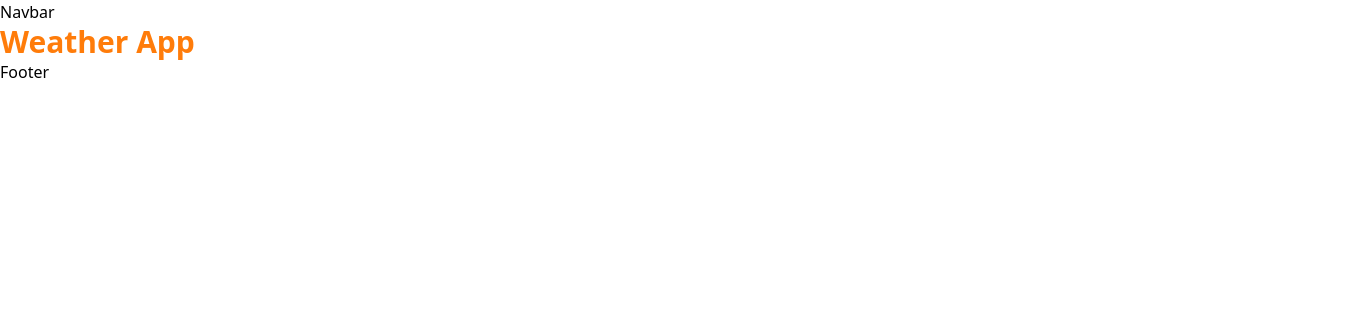
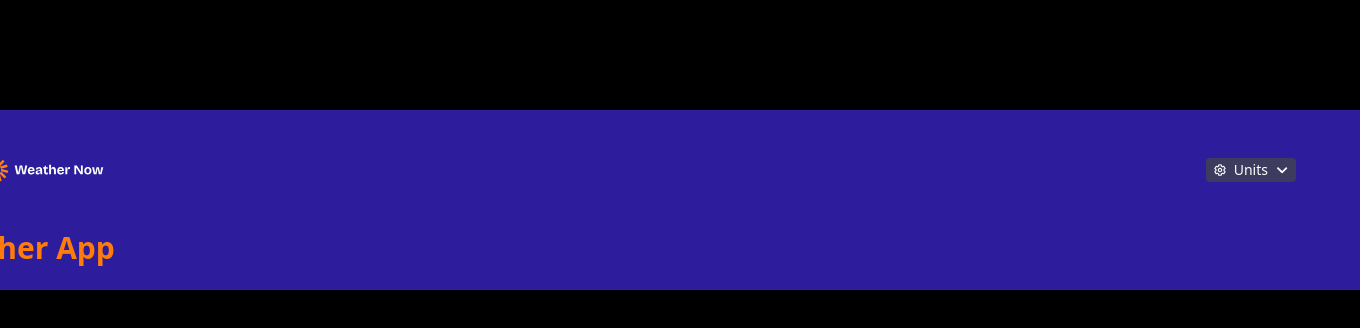
Before and after one commit to Paulo-Borges/weatherAppNow, a React (Vite) app: page / in a window 1280 px wide. Shown: the top 328 px of the page, 1360 px wide, since content can reach past the window. Built offline with nearby package versions, Linux system fonts and the light colour scheme.

Commit message:
feat: Starting Navbar

```diff
--- a/src/App.jsx
+++ b/src/App.jsx
@@ -1,12 +1,11 @@
 import { Outlet } from "react-router-dom";
-import  Navbar from "../src/components/Navbar"
+import Navbar from "../src/components/Navbar";
 import Footer from "../src/components/Footer";
 
 function App() {
   return (
-    <div>
-
-      <Navbar className="text-o" />
+    <div className="max-w-[1440px] bg-Blue-700">
+      <Navbar className="" />
       <h1 class="text-3xl font-bold text-Orange-500">Weather App</h1>
       <Outlet />
       <Footer />
--- a/src/components/Navbar.jsx
+++ b/src/components/Navbar.jsx
@@ -1,9 +1,19 @@
 import React from "react";
+import Logo from "../../public/logo.svg";
+import Units from "../../public/icon-units.svg";
+import Dropdown from "../../public/icon-dropdown.svg";
 
 const Navbar = () => {
   return (
-    <div>
-      <h1>Navbar</h1>
+    <div className="flex items-center w-[1440px] justify-between px-16 ">
+      <div>
+        <img src={Logo} alt="logo weather now" className="w-30 h-30" />
+      </div>
+      <button className="flex items-center gap-2 bg-Neutral-600 px-2 py-0.5 rounded cursor-pointer">
+        <img src={Units} alt="logo" className="w-3 h-3" />
+        <span className="text-sm">Units</span>
+        <img src={Dropdown} alt="logo" className="w-3 h-3" />
+      </button>
     </div>
   );
 };
--- a/src/global.css
+++ b/src/global.css
@@ -1,4 +1,19 @@
 @import "tailwindcss";
+
+:root {
+  margin: 0;
+  padding: 0;
+  box-sizing: border-box;
+}
+
+body {
+  display: flex;
+  justify-content: center;
+  align-items: center;
+  height: 50vh;
+  background-color: black;
+  color: white;
+}
 
 @theme {
   --color-Neutral: hsl(243, 96%, 9%);
--- a/src/routes/ErrorPage.jsx
+++ b/src/routes/ErrorPage.jsx
@@ -2,7 +2,7 @@ import React from "react";
 
 const ErrorPage = () => {
   return (
-    <div>
+    <div className="max-w-[1440px] bg-Blue-700">
       <h1 className="flex justify-center ">ERROR 404!</h1>
     </div>
   );
```
